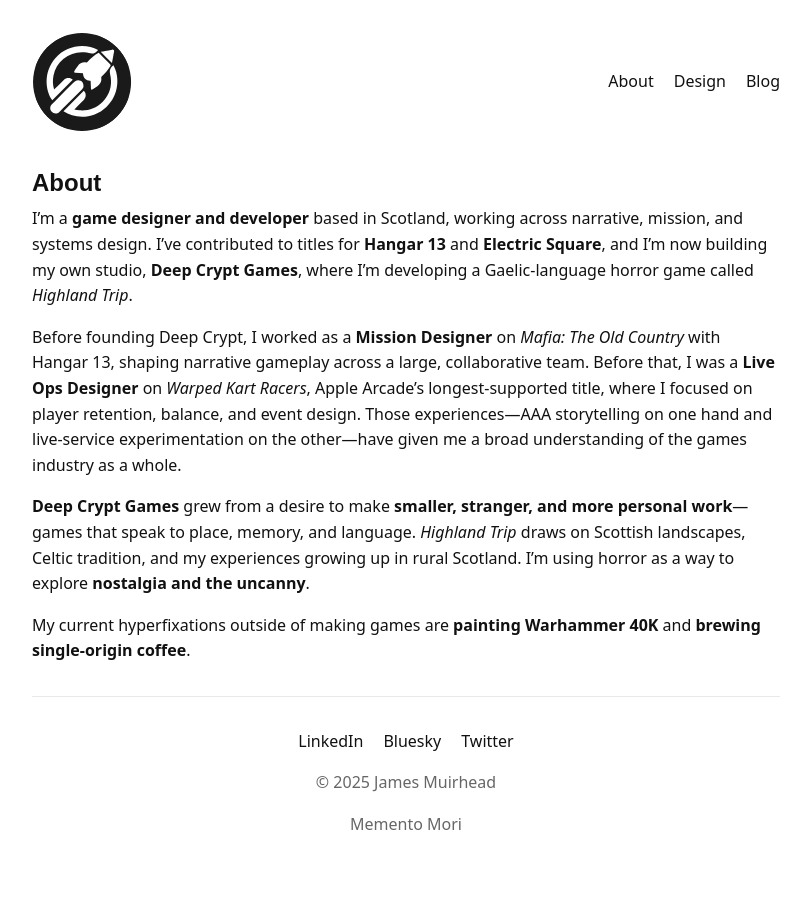
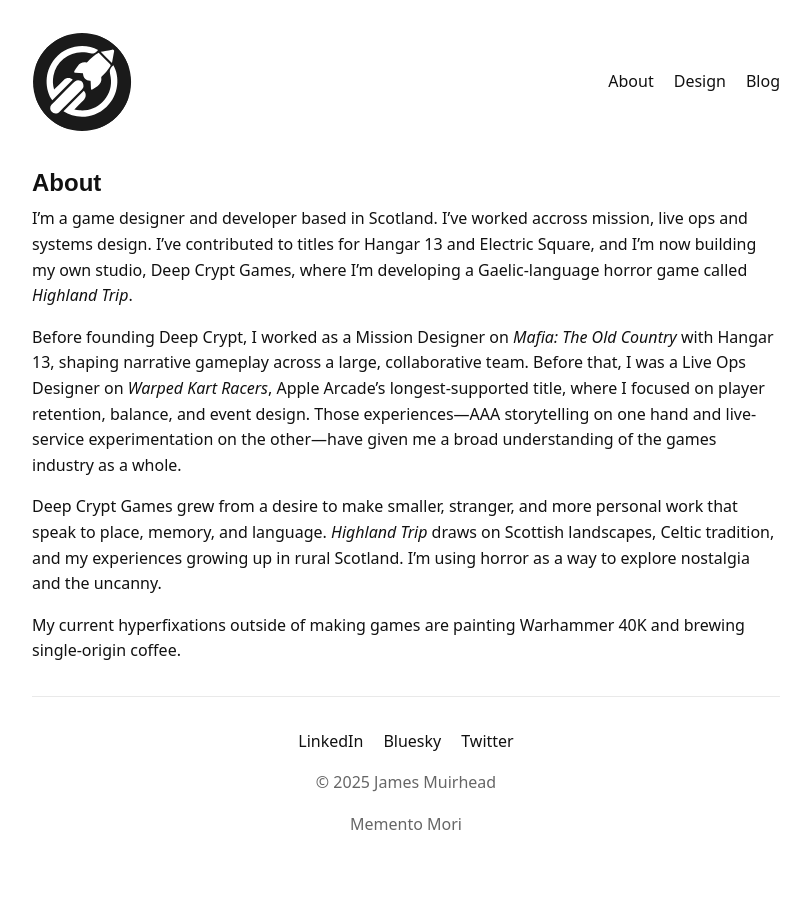
Before and after one commit to JamesMuirhead/portfolio, a Jekyll site: the page built from about.md, in a window 1280 px wide. Shown: the whole page, without its empty margins (234-1045 px from the left). Built offline with Jekyll 4.4.1, drawn with Linux system fonts in a browser that asks for light colours.

Commit message:
Update about.md

```diff
--- a/about.md
+++ b/about.md
@@ -2,11 +2,11 @@
 title: "About"
 ---
 
-I’m a **game designer and developer** based in Scotland, working across narrative, mission, and systems design. I’ve contributed to titles for **Hangar 13** and **Electric Square**, and I’m now building my own studio, **Deep Crypt Games**, where I’m developing a Gaelic-language horror game called *Highland Trip*.
+I’m a game designer and developer based in Scotland. I've worked accross mission, live ops and systems design. I’ve contributed to titles for Hangar 13 and Electric Square, and I’m now building my own studio, Deep Crypt Games, where I’m developing a Gaelic-language horror game called *Highland Trip*.
 {: .lede }
 
-Before founding Deep Crypt, I worked as a **Mission Designer** on *Mafia: The Old Country* with Hangar 13, shaping narrative gameplay across a large, collaborative team. Before that, I was a **Live Ops Designer** on *Warped Kart Racers*, Apple Arcade’s longest-supported title, where I focused on player retention, balance, and event design. Those experiences—AAA storytelling on one hand and live-service experimentation on the other—have given me a broad understanding of the games industry as a whole.
+Before founding Deep Crypt, I worked as a Mission Designer on *Mafia: The Old Country* with Hangar 13, shaping narrative gameplay across a large, collaborative team. Before that, I was a Live Ops Designer on *Warped Kart Racers*, Apple Arcade’s longest-supported title, where I focused on player retention, balance, and event design. Those experiences—AAA storytelling on one hand and live-service experimentation on the other—have given me a broad understanding of the games industry as a whole.
 
-**Deep Crypt Games** grew from a desire to make **smaller, stranger, and more personal work**—games that speak to place, memory, and language. *Highland Trip* draws on Scottish landscapes, Celtic tradition, and my experiences growing up in rural Scotland. I’m using horror as a way to explore **nostalgia and the uncanny**.
+Deep Crypt Games grew from a desire to make smaller, stranger, and more personal work that speak to place, memory, and language. *Highland Trip* draws on Scottish landscapes, Celtic tradition, and my experiences growing up in rural Scotland. I’m using horror as a way to explore nostalgia and the uncanny.
 
-My current hyperfixations outside of making games are **painting Warhammer 40K** and **brewing single-origin coffee**.
+My current hyperfixations outside of making games are painting Warhammer 40K and brewing single-origin coffee.
```
